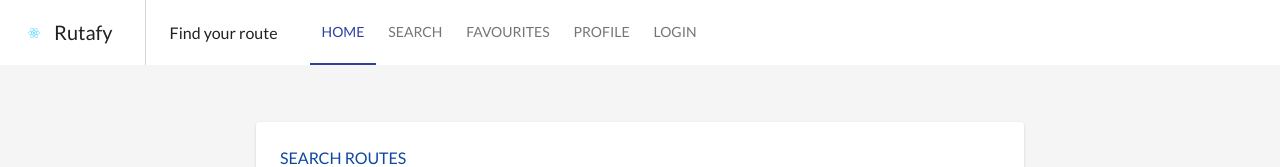
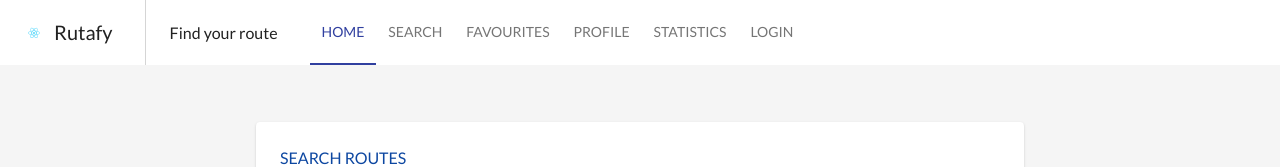
Before and after one commit to a698570/Rutafy, a React (Create React App) app in the folder App/: page /login in a window 1280 px wide. Shown: the top 167 px of the page. Built offline with nearby package versions, Linux system fonts and the light colour scheme.

Commit message:
App added proper routing for stats views

```diff
--- a/App/src/components/Menu.js
+++ b/App/src/components/Menu.js
@@ -16,6 +16,10 @@ const Menu = [
     pathname: "/profile"
   },
   {
+    label: "Statistics",
+    pathname: "/stats"
+  },
+  {
     label: "Login",
     pathname: "/login"
   }
--- a/App/src/routes.js
+++ b/App/src/routes.js
@@ -7,6 +7,7 @@ import Search from "./components/Search";
 import Login from "./components/Login";
 import Favourites from "./components/Favourites";
 import Profile from "./components/Profile";
+import Statistics from "./components/Statistics";
 
 export default props => (
     <HashRouter>
@@ -18,6 +19,7 @@ export default props => (
                 <Route exact path='/login' component={Login}/>
                 <Route exact path='/favourites' component={Favourites}/>
                 <Route exact path='/profile' component={Profile}/>
+                <Route exact path='/stats' component={Statistics}/>
             </Switch>
         </ScrollToTop>
     </HashRouter>
```
